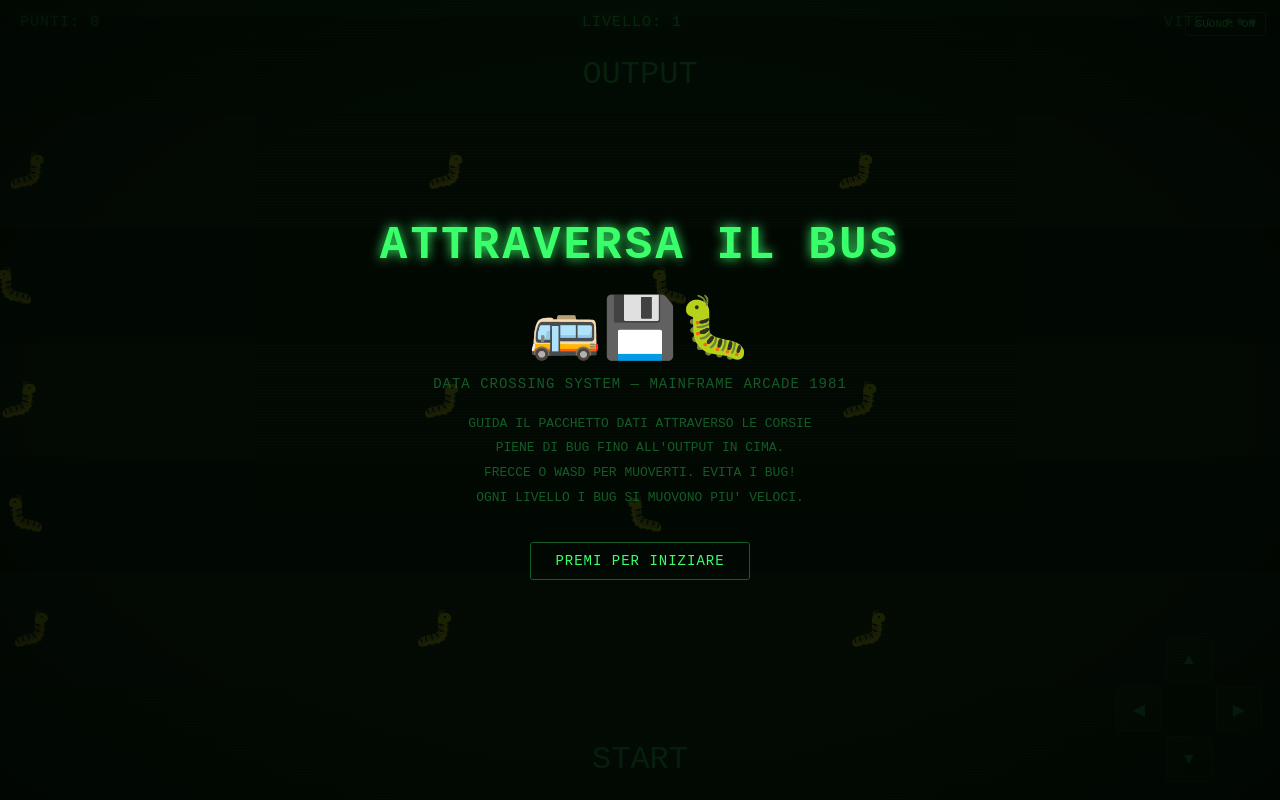
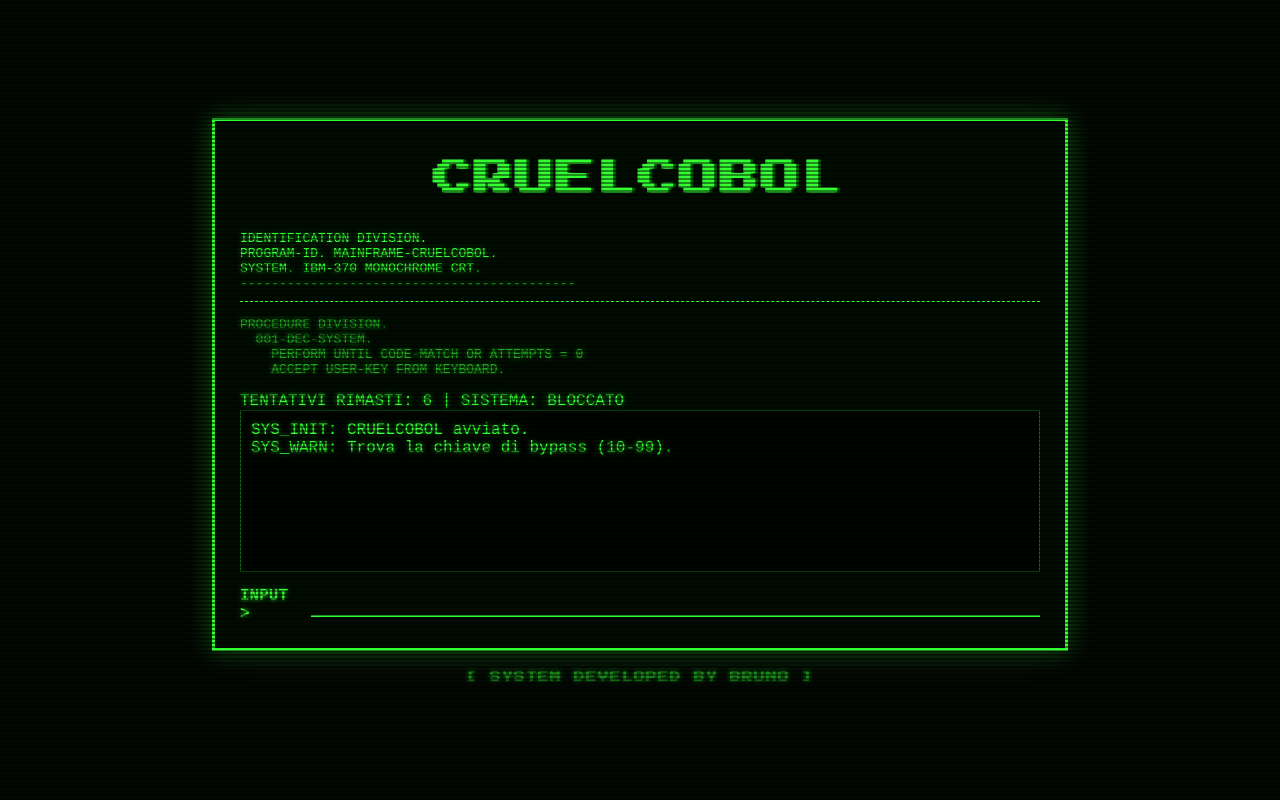
Before and after one commit to cruelben/ORACOLO-COBOL, a plain HTML site: page index.html in a window 1280 px wide. Drawn offline with Linux system fonts and the light colour scheme.

Commit message:
Add files via upload

```diff
--- a/index.html
+++ b/index.html
@@ -2,547 +2,319 @@
 <html lang="it">
 <head>
     <meta charset="UTF-8">
-<meta name="viewport" content="width=device-width, initial-scale=1.0, viewport-fit=cover">
-<title>ATTRAVERSA IL BUS</title>
+    <meta name="viewport" content="width=device-width, initial-scale=1.0">
+    <title>CRUELCOBOL 1982</title>
+    <!-- Importazione del font Pixel Art da Google Fonts -->
+    <link href="https://fonts.googleapis.com/css2?family=Press+Start+2P&display=swap" rel="stylesheet">
     <style>
-  :root {
-    --phosphor: #39ff6a;
-    --phosphor-dim: #145c28;
-    --danger: #ff4d4d;
-    --amber: #ffb000;
+        /* STILE MONITORE A FOSFORI VERDI */
+        body {
+            background-color: #030803;
+            color: #33ff33;
+            font-family: 'Courier New', Courier, monospace;
+            margin: 0;
+            padding: 20px;
+            display: flex;
+            flex-direction: column;
+            justify-content: center;
+            align-items: center;
+            min-height: 100vh;
+            box-sizing: border-box;
+            overflow-x: hidden;
+            text-shadow: 0 0 5px rgba(51, 255, 51, 0.7);
         }
 
-  html, body {
-    margin: 0;
-    padding: 0;
-    width: 100%;
-    height: 100%;
-    background: #000;
-    overflow: hidden;
-    font-family: 'Courier New', 'Lucida Console', monospace;
-    color: var(--phosphor);
+        /* EFFETTO SCANLINE CRT */
+        body::before {
+            content: " ";
+            display: block;
+            position: absolute;
+            top: 0; left: 0; bottom: 0; right: 0;
+            background: linear-gradient(rgba(18, 16, 16, 0) 50%, rgba(0, 0, 0, 0.45) 50%);
+            background-size: 100% 4px;
+            z-index: 2;
+            pointer-events: none;
         }
 
-  #gameCanvas {
-    position: fixed;
-    inset: 0;
-    display: block;
-    background: #010401;
+        .terminal {
+            width: 100%;
+            max-width: 800px;
+            border: 3px solid #33ff33;
+            padding: 25px;
+            box-shadow: 0 0 25px rgba(51, 255, 51, 0.35);
+            background-color: #000c00;
+            position: relative;
+            z-index: 1;
         }
 
-  /* CRT overlay */
-  #crtOverlay {
-    position: fixed;
-    inset: 0;
-    pointer-events: none;
-    z-index: 5;
-    background: repeating-linear-gradient(
-      to bottom,
-      rgba(57,255,106,0.05) 0px,
-      rgba(57,255,106,0.05) 1px,
-      transparent 1px,
-      transparent 3px
-    );
-  }
-  #crtOverlay::after {
-    content: "";
-    position: absolute;
-    inset: 0;
-    background: radial-gradient(ellipse at center, transparent 60%, rgba(0,0,0,0.55) 100%);
+        /* LOGO CRUELCOBOL ENORME E PIXELLATO */
+        .pixel-logo {
+            font-family: 'Press Start 2P', monospace;
+            font-size: 38px;
+            color: #33ff33;
+            text-align: center;
+            margin: 10px 0 30px 0;
+            letter-spacing: 3px;
+            line-height: 1.2;
+            word-wrap: break-word;
+            text-shadow:
+                4px 4px 0px #004400,
+                0 0 12px #33ff33,
+                0 0 25px #33ff33,
+                0 0 40px rgba(51, 255, 51, 0.5);
+            animation: zoomIn 0.8s ease-out, glitchFlicker 3s infinite;
         }
 
-  /* HUD */
-  #hud {
-    position: fixed;
-    top: 0; left: 0; right: 0;
-    z-index: 4;
-    display: flex;
-    justify-content: space-between;
-    padding: 14px 20px;
-    font-size: clamp(11px, 2vw, 15px);
+        /* MEDIA QUERY PER SCHERMI PICCOLI */
+        @media (max-width: 600px) {
+            .pixel-logo {
+                font-size: 24px;
                 letter-spacing: 1px;
-    text-shadow: 0 0 6px rgba(57,255,106,0.6);
+            }
         }
 
-  #hud .lives span { letter-spacing: 3px; }
-
-  #muteBtn {
-    position: fixed;
-    top: 12px;
-    right: 14px;
-    z-index: 6;
-    background: none;
-    border: 1px solid var(--phosphor-dim);
-    color: var(--phosphor);
-    font-family: inherit;
-    font-size: 11px;
-    padding: 5px 10px;
-    border-radius: 3px;
-    cursor: pointer;
-  }
-  #muteBtn:hover { background: var(--phosphor); color: #010401; }
-
-  /* Overlays (title / gameover) */
-  .overlay {
-    position: fixed;
-    inset: 0;
-    z-index: 7;
-    display: flex;
-    flex-direction: column;
-    align-items: center;
-    justify-content: center;
-    text-align: center;
-    background: rgba(1,4,1,0.85);
-    padding: 20px;
+        /* ANIMAZIONE GLITCH/SFARFALLIO RETRO */
+        @keyframes glitchFlicker {
+            0%, 100% { opacity: 1; transform: skew(0deg); }
+            92% { opacity: 1; transform: skew(0deg); }
+            93% { opacity: 0.3; transform: skew(4deg); }
+            94% { opacity: 1; transform: skew(-3deg); }
+            96% { opacity: 0.8; text-shadow: -3px 0 #33ff33, 3px 0 #005500; }
+            97% { opacity: 1; text-shadow: 0 0 15px #33ff33; }
         }
 
-  .overlay.hidden { display: none; }
-
-  .overlay h1 {
-    font-size: clamp(24px, 6vw, 46px);
-    letter-spacing: 3px;
-    margin: 0 0 10px 0;
-    text-shadow: 0 0 12px var(--phosphor);
+        /* ANIMAZIONE ZOOM AVVIO LOGO */
+        @keyframes zoomIn {
+            0% { transform: scale(0.1); opacity: 0; }
+            80% { transform: scale(1.08); opacity: 1; }
+            100% { transform: scale(1); }
         }
 
-  .overlay .icon { font-size: clamp(32px, 8vw, 60px); margin: 10px 0; }
-
-  .overlay .subtitle {
-    font-size: clamp(11px, 2vw, 14px);
-    color: var(--phosphor-dim);
-    letter-spacing: 1px;
-    margin-bottom: 20px;
+        .header {
+            border-bottom: 1px dashed #33ff33;
+            padding-bottom: 10px;
+            margin-bottom: 15px;
+            font-size: 13px;
         }
 
-  .overlay .rules {
-    font-size: clamp(11px, 1.8vw, 13px);
-    line-height: 1.9;
-    color: var(--phosphor-dim);
-    max-width: 420px;
-    margin-bottom: 10px;
+        .code-block {
+            color: #22aa22;
+            font-size: 13px;
+            margin-bottom: 15px;
         }
 
-  .blink { animation: blink 1s steps(1) infinite; }
-  @keyframes blink { 50% { opacity: 0; } }
-
-  .overlay button {
-    margin-top: 22px;
-    background: none;
-    border: 1px solid var(--phosphor-dim);
-    color: var(--phosphor);
-    font-family: inherit;
-    font-size: clamp(12px, 2vw, 14px);
-    letter-spacing: 1px;
-    padding: 10px 24px;
-    border-radius: 3px;
-    cursor: pointer;
-  }
-  .overlay button:hover { background: var(--phosphor); color: #010401; }
-
-  .score-line {
-    font-size: clamp(12px, 2vw, 15px);
-    color: var(--phosphor-dim);
-    margin-top: 8px;
-    line-height: 1.8;
+        .log {
+            height: 140px;
+            overflow-y: auto;
+            border: 1px solid #116611;
+            padding: 10px;
+            margin-bottom: 15px;
+            background-color: #000500;
         }
 
-  /* Touch controls */
-  #touchControls {
-    position: fixed;
-    bottom: 18px;
-    right: 18px;
-    z-index: 6;
-    display: grid;
-    grid-template-columns: repeat(3, 46px);
-    grid-template-rows: repeat(3, 46px);
-    gap: 4px;
-    opacity: 0.55;
+        .input-area {
+            display: flex;
+            align-items: center;
         }
-  #touchControls button {
-    background: rgba(57,255,106,0.08);
-    border: 1px solid var(--phosphor-dim);
-    color: var(--phosphor);
-    border-radius: 4px;
-    font-size: 16px;
-    touch-action: none;
-    user-select: none;
+
+        .prompt {
+            margin-right: 10px;
+            font-weight: bold;
         }
-  #btnUp { grid-column: 2; grid-row: 1; }
-  #btnLeft { grid-column: 1; grid-row: 2; }
-  #btnRight { grid-column: 3; grid-row: 2; }
-  #btnDown { grid-column: 2; grid-row: 3; }
 
-  @media (prefers-reduced-motion: reduce) {
-    .blink { animation: none; }
+        input[type="text"] {
+            background: transparent;
+            border: none;
+            border-bottom: 2px solid #33ff33;
+            color: #33ff33;
+            font-family: inherit;
+            font-size: 18px;
+            outline: none;
+            width: 100%;
+            text-shadow: 0 0 5px rgba(51, 255, 51, 0.7);
+        }
+
+        .btn {
+            background-color: #33ff33;
+            color: #000;
+            border: none;
+            padding: 10px 20px;
+            font-family: 'Press Start 2P', monospace;
+            font-size: 10px;
+            cursor: pointer;
+            margin-top: 12px;
+            box-shadow: 0 0 10px #33ff33;
+        }
+
+        .btn:hover {
+            background-color: #66ff66;
+            box-shadow: 0 0 18px #33ff33;
+        }
+
+        /* PIÈ DI PAGINA BRUNO */
+        .footer {
+            margin-top: 20px;
+            font-family: 'Press Start 2P', monospace;
+            font-size: 11px;
+            color: #22aa22;
+            text-align: center;
+            z-index: 1;
+            letter-spacing: 1px;
+            opacity: 0.8;
         }
     </style>
 </head>
 <body>
 
-<canvas id="gameCanvas"></canvas>
-<div id="crtOverlay"></div>
+<div class="terminal">
+    <!-- LOGO GRANDE PIXELLATO -->
+    <div class="pixel-logo">CRUELCOBOL</div>
 
-<div id="hud" class="hidden">
-  <span>PUNTI: <span id="scoreVal">0</span></span>
-  <span>LIVELLO: <span id="levelVal">1</span></span>
-  <span class="lives">VITE: <span id="livesVal">●●●</span></span>
+    <div class="header">
+        IDENTIFICATION DIVISION.<br>
+        PROGRAM-ID. MAINFRAME-CRUELCOBOL.<br>
+        SYSTEM. IBM-370 MONOCHROME CRT.<br>
+        -------------------------------------------
     </div>
 
-<button id="muteBtn" type="button">SUONO: ON</button>
-
-<div id="touchControls" class="hidden">
-  <button id="btnUp" type="button">▲</button>
-  <button id="btnLeft" type="button">◀</button>
-  <button id="btnRight" type="button">▶</button>
-  <button id="btnDown" type="button">▼</button>
+    <div class="code-block">
+        PROCEDURE DIVISION.<br>
+        &nbsp;&nbsp;001-DEC-SYSTEM.<br>
+        &nbsp;&nbsp;&nbsp;&nbsp;PERFORM UNTIL CODE-MATCH OR ATTEMPTS = 0<br>
+        &nbsp;&nbsp;&nbsp;&nbsp;ACCEPT USER-KEY FROM KEYBOARD.
     </div>
 
-<div class="overlay" id="titleScreen">
-  <h1>ATTRAVERSA IL BUS</h1>
-  <div class="icon">🚌💾🐛</div>
-  <div class="subtitle">DATA CROSSING SYSTEM &mdash; MAINFRAME ARCADE 1981</div>
-  <div class="rules">
-    GUIDA IL PACCHETTO DATI ATTRAVERSO LE CORSIE<br>
-    PIENE DI BUG FINO ALL'OUTPUT IN CIMA.<br>
-    FRECCE O WASD PER MUOVERTI. EVITA I BUG!<br>
-    OGNI LIVELLO I BUG SI MUOVONO PIU' VELOCI.
-  </div>
-  <button id="startBtn" type="button" class="blink">PREMI PER INIZIARE</button>
+    <div id="status">TENTATIVI RIMASTI: <span id="attempts">6</span> | SISTEMA: BLOCCATO</div>
+
+    <div class="log" id="terminal-log">
+        SYS_INIT: CRUELCOBOL avviato.<br>
+        SYS_WARN: Trova la chiave di bypass a 2 cifre (10-99).<br>
     </div>
 
-<div class="overlay hidden" id="gameOverScreen">
-  <h1 id="gameOverTitle">GAME OVER</h1>
-  <div class="score-line">
-    PUNTEGGIO FINALE: <span id="finalScore">0</span><br>
-    LIVELLO RAGGIUNTO: <span id="finalLevel">1</span>
+    <div class="input-area">
+        <span class="prompt">INPUT &gt;</span>
+        <input type="text" id="user-input" maxlength="2" autofocus autocomplete="off">
     </div>
-  <button id="restartBtn" type="button">RIGIOCA</button>
+
+    <button class="btn" onclick="startGame()" id="start-btn" style="display:none;">RIAVVIA SYSTEM</button>
+</div>
+
+<!-- CREDITI A PIÈ DI PAGINA -->
+<div class="footer">
+    [ SYSTEM DEVELOPED BY BRUNO ]
 </div>
 
 <script>
-/* ================= AUDIO (sintetizzato, nessun file esterno) ================= */
-let audioCtx = null;
-let soundOn = true;
+    let secretCode;
+    let attemptsLeft;
+    let gameOver = false;
 
-function getCtx() {
-  if (!audioCtx) audioCtx = new (window.AudioContext || window.webkitAudioContext)();
-  if (audioCtx.state === 'suspended') audioCtx.resume();
-  return audioCtx;
+    // WEB AUDIO API - SUONI SINTETICI RETRO 8-BIT
+    const audioCtx = new (window.AudioContext || window.webkitAudioContext)();
+
+    function playBeep(freq, type, duration) {
+        if (audioCtx.state === 'suspended') {
+            audioCtx.resume();
+        }
+        const osc = audioCtx.createOscillator();
+        const gain = audioCtx.createGain();
+
+        osc.type = type;
+        osc.frequency.setValueAtTime(freq, audioCtx.currentTime);
+
+        gain.gain.setValueAtTime(0.1, audioCtx.currentTime);
+        gain.gain.exponentialRampToValueAtTime(0.01, audioCtx.currentTime + duration);
+
+        osc.connect(gain);
+        gain.connect(audioCtx.destination);
+
+        osc.start();
+        osc.stop(audioCtx.currentTime + duration);
     }
 
-function beep(freq, duration, type = 'square', startDelay = 0, volume = 0.12) {
-  if (!soundOn) return;
-  const ctx = getCtx();
-  const osc = ctx.createOscillator();
-  const gain = ctx.createGain();
-  osc.type = type;
-  osc.frequency.value = freq;
-  gain.gain.setValueAtTime(volume, ctx.currentTime + startDelay);
-  gain.gain.exponentialRampToValueAtTime(0.001, ctx.currentTime + startDelay + duration);
-  osc.connect(gain);
-  gain.connect(ctx.destination);
-  osc.start(ctx.currentTime + startDelay);
-  osc.stop(ctx.currentTime + startDelay + duration);
+    function playKeySound() {
+        playBeep(800, 'square', 0.04);
     }
 
-const sfxHop = () => beep(520, 0.05, 'square', 0, 0.09);
-const sfxCrash = () => { beep(160, 0.18, 'sawtooth', 0, 0.15); beep(90, 0.25, 'sawtooth', 0.12, 0.15); };
-const sfxLevelUp = () => { beep(523, 0.09, 'square', 0); beep(659, 0.09, 'square', 0.09); beep(784, 0.16, 'square', 0.18); };
-const sfxGameOver = () => { beep(200, 0.25, 'sawtooth', 0, 0.15); beep(140, 0.3, 'sawtooth', 0.2, 0.15); beep(80, 0.45, 'sawtooth', 0.45, 0.15); };
-const sfxClick = () => beep(300, 0.05, 'square', 0, 0.08);
-
-/* ================= CANVAS SETUP ================= */
-const canvas = document.getElementById('gameCanvas');
-const ctx2d = canvas.getContext('2d');
-let W = 0, H = 0;
-
-function resize() {
-  W = canvas.width = window.innerWidth;
-  H = canvas.height = window.innerHeight;
-  computeGeometry();
-}
-window.addEventListener('resize', resize);
-
-/* ================= GAME CONSTANTS ================= */
-const NUM_LANES = 7; // 0 = start (bottom), 6 = goal (top)
-let laneH = 0;
-
-function computeGeometry() {
-  laneH = H / NUM_LANES;
+    function playSuccessSound() {
+        playBeep(440, 'triangle', 0.1);
+        setTimeout(() => playBeep(660, 'triangle', 0.1), 100);
+        setTimeout(() => playBeep(880, 'triangle', 0.25), 200);
     }
 
-const LANE_COLORS = ['#0a1d0d', '#132a17'];
-
-/* ================= STATE ================= */
-let state = 'title'; // title | playing | gameover
-let score = 0, lives = 3, level = 1;
-let player, obstacles = [];
-let lastTime = 0;
-let maxRowReachedThisLife = 0;
-let invulnerableUntil = 0;
-
-function laneY(row) {
-  // row 0 = bottom (start), row NUM_LANES-1 = top (goal)
-  return H - (row + 0.5) * laneH;
+    function playFailSound() {
+        playBeep(180, 'sawtooth', 0.35);
     }
 
-function makePlayer() {
-  return {
-    row: 0,
-    x: W / 2,
-    targetY: laneY(0),
-    y: laneY(0),
-    size: Math.min(laneH * 0.6, W * 0.035, 34),
-    moving: false,
-    vx: 0
-  };
+    // AVVIO GIOCO
+    function startGame() {
+        secretCode = Math.floor(Math.random() * 90) + 10;
+        attemptsLeft = 6;
+        gameOver = false;
+
+        document.getElementById('attempts').innerText = attemptsLeft;
+        document.getElementById('terminal-log').innerHTML = "SYS_INIT: CRUELCOBOL avviato.<br>SYS_WARN: Trova la chiave di bypass (10-99).<br>";
+        document.getElementById('user-input').disabled = false;
+        document.getElementById('user-input').value = '';
+        document.getElementById('user-input').focus();
+        document.getElementById('start-btn').style.display = 'none';
+
+        playBeep(600, 'sine', 0.1);
     }
 
-function makeObstaclesForLevel() {
-  const obs = [];
-  const dangerLanes = NUM_LANES - 2; // lanes 1..5
-  for (let lane = 1; lane <= dangerLanes; lane++) {
-    const dir = lane % 2 === 0 ? 1 : -1;
-    const baseSpeed = (60 + lane * 12 + level * 14) * dir;
-    const count = 2 + (lane % 2);
-    for (let i = 0; i < count; i++) {
-      obs.push({
-        row: lane,
-        x: (W / count) * i + Math.random() * 40,
-        w: Math.min(laneH * 1.1, 70),
-        h: laneH * 0.55,
-        speed: baseSpeed
-      });
-    }
-  }
-  return obs;
+    function logMessage(msg) {
+        const log = document.getElementById('terminal-log');
+        log.innerHTML += msg + "<br>";
+        log.scrollTop = log.scrollHeight;
     }
 
-function resetRun() {
-  score = 0; lives = 3; level = 1;
-  player = makePlayer();
-  obstacles = makeObstaclesForLevel();
-  maxRowReachedThisLife = 0;
+    document.getElementById('user-input').addEventListener('keydown', function(e) {
+        if (gameOver) return;
+
+        if (e.key >= '0' && e.key <= '9') {
+            playKeySound();
         }
 
-function respawnPlayer() {
-  player.row = 0;
-  player.x = W / 2;
-  player.y = laneY(0);
-  player.targetY = laneY(0);
-  maxRowReachedThisLife = 0;
-  invulnerableUntil = performance.now() + 1200;
+        if (e.key === 'Enter') {
+            const val = parseInt(this.value);
+            this.value = '';
+
+            if (isNaN(val) || val < 10 || val > 99) {
+                logMessage("<span style='color: #ff3333;'>ERR: INSERIRE UN NUMERO A 2 CIFRE</span>");
+                playFailSound();
+                return;
             }
 
-function nextLevel() {
-  level++;
-  obstacles = makeObstaclesForLevel();
-  respawnPlayer();
-}
+            attemptsLeft--;
+            document.getElementById('attempts').innerText = attemptsLeft;
 
-/* ================= INPUT ================= */
-const keys = {};
-let moveCooldown = 0;
+            if (val === secretCode) {
+                playSuccessSound();
+                logMessage(`<span style='color: #ffff33;'>&gt; ACCESS GRANTED! CODICE: ${secretCode}</span>`);
+                logMessage("STATUS: MAINFRAME SBLOCCATO.");
+                endGame();
+            } else {
+                playBeep(300, 'square', 0.08);
+                const hint = val < secretCode ? "TROPPO BASSO" : "TROPPO ALTO";
+                logMessage(`&gt; INP: ${val} - CHECK: ${hint}`);
 
-function tryMoveRow(delta) {
-  if (state !== 'playing') return;
-  const now = performance.now();
-  if (now < moveCooldown) return;
-  moveCooldown = now + 140;
-
-  const newRow = player.row + delta;
-  if (newRow < 0 || newRow >= NUM_LANES) return;
-  player.row = newRow;
-  player.targetY = laneY(newRow);
-  sfxHop();
-
-  if (newRow > maxRowReachedThisLife) {
-    score += 10;
-    maxRowReachedThisLife = newRow;
-  }
-
-  if (newRow === NUM_LANES - 1) {
-    score += 50 * level;
-    sfxLevelUp();
-    setTimeout(() => { if (state === 'playing') nextLevel(); }, 500);
-  }
-}
-
-window.addEventListener('keydown', (e) => {
-  keys[e.key] = true;
-  if (['ArrowUp','w','W'].includes(e.key)) tryMoveRow(1);
-  if (['ArrowDown','s','S'].includes(e.key)) tryMoveRow(-1);
-});
-window.addEventListener('keyup', (e) => { keys[e.key] = false; });
-
-function bindHold(id, fn) {
-  const el = document.getElementById(id);
-  let iv = null;
-  const start = (e) => { e.preventDefault(); fn(); iv = setInterval(fn, 16); };
-  const stop = () => { clearInterval(iv); };
-  el.addEventListener('mousedown', start);
-  el.addEventListener('touchstart', start);
-  el.addEventListener('mouseup', stop);
-  el.addEventListener('mouseleave', stop);
-  el.addEventListener('touchend', stop);
-}
-
-bindHold('btnLeft', () => { keys['ArrowLeft'] = true; setTimeout(() => keys['ArrowLeft'] = false, 30); });
-bindHold('btnRight', () => { keys['ArrowRight'] = true; setTimeout(() => keys['ArrowRight'] = false, 30); });
-document.getElementById('btnUp').addEventListener('click', () => tryMoveRow(1));
-document.getElementById('btnDown').addEventListener('click', () => tryMoveRow(-1));
-
-/* ================= UPDATE / RENDER ================= */
-function updatePlayer(dt) {
-  // smooth vertical movement toward target lane
-  player.y += (player.targetY - player.y) * Math.min(dt * 10, 1);
-
-  // horizontal continuous movement
-  const speed = W * 0.5; // px/sec
-  let dir = 0;
-  if (keys['ArrowLeft'] || keys['a'] || keys['A']) dir -= 1;
-  if (keys['ArrowRight'] || keys['d'] || keys['D']) dir += 1;
-  player.x += dir * speed * dt;
-  player.x = Math.max(player.size, Math.min(W - player.size, player.x));
-}
-
-function updateObstacles(dt) {
-  obstacles.forEach(o => {
-    o.x += o.speed * dt;
-    if (o.speed > 0 && o.x - o.w / 2 > W) o.x = -o.w / 2;
-    if (o.speed < 0 && o.x + o.w / 2 < 0) o.x = W + o.w / 2;
-  });
-}
-
-function checkCollisions() {
-  if (performance.now() < invulnerableUntil) return;
-  const pSize = player.size;
-  for (const o of obstacles) {
-    if (o.row !== player.row) continue;
-    const oy = laneY(o.row);
-    const dx = Math.abs(player.x - o.x);
-    const dy = Math.abs(player.y - oy);
-    if (dx < (pSize + o.w) / 2.2 && dy < (pSize + o.h) / 2.2) {
-      onHit();
-      return;
+                if (attemptsLeft <= 0) {
+                    playFailSound();
+                    logMessage(`<span style='color: #ff3333;'>&gt; ACCESS DENIED! CODICE: ${secretCode}</span>`);
+                    logMessage("STATUS: SISTEMA BLOCCATO PERMANENTEMENTE.");
+                    endGame();
                 }
             }
         }
+    });
 
-function onHit() {
-  lives--;
-  sfxCrash();
-  updateHud();
-  if (lives <= 0) {
-    endGame();
-  } else {
-    respawnPlayer();
-  }
+    function endGame() {
+        gameOver = true;
+        document.getElementById('user-input').disabled = true;
+        document.getElementById('start-btn').style.display = 'inline-block';
     }
 
-function updateHud() {
-  document.getElementById('scoreVal').textContent = score;
-  document.getElementById('levelVal').textContent = level;
-  document.getElementById('livesVal').textContent = '●'.repeat(Math.max(lives,0)) + '○'.repeat(3 - Math.max(lives,0));
-}
-
-function drawLanes() {
-  for (let i = 0; i < NUM_LANES; i++) {
-    const y = H - (i + 1) * laneH;
-    ctx2d.fillStyle = (i === 0 || i === NUM_LANES - 1) ? '#0d2e14' : LANE_COLORS[i % 2];
-    ctx2d.fillRect(0, y, W, laneH);
-  }
-  // goal stripe
-  ctx2d.fillStyle = 'rgba(57,255,106,0.12)';
-  ctx2d.fillRect(0, 0, W, laneH * 0.15);
-  ctx2d.fillStyle = 'var(--phosphor)';
-  ctx2d.font = `${Math.max(12, laneH * 0.28)}px "Courier New", monospace`;
-  ctx2d.fillStyle = '#39ff6a';
-  ctx2d.textAlign = 'center';
-  ctx2d.globalAlpha = 0.7;
-  ctx2d.fillText('OUTPUT', W / 2, laneH * 0.65);
-  ctx2d.fillText('START', W / 2, H - laneH * 0.35);
-  ctx2d.globalAlpha = 1;
-}
-
-function drawObstacles() {
-  ctx2d.font = `${Math.max(16, Math.min(laneH * 0.7, 34))}px "Courier New", monospace`;
-  ctx2d.textAlign = 'center';
-  ctx2d.textBaseline = 'middle';
-  obstacles.forEach(o => {
-    const y = laneY(o.row);
-    ctx2d.save();
-    if (o.speed < 0) { ctx2d.translate(o.x, y); ctx2d.scale(-1, 1); ctx2d.fillText('🐛', 0, 2); }
-    else { ctx2d.fillText('🐛', o.x, y + 2); }
-    ctx2d.restore();
-  });
-}
-
-function drawPlayer() {
-  const blinking = performance.now() < invulnerableUntil && Math.floor(performance.now() / 100) % 2 === 0;
-  if (blinking) return;
-  ctx2d.font = `${Math.max(18, player.size * 1.4)}px "Courier New", monospace`;
-  ctx2d.textAlign = 'center';
-  ctx2d.textBaseline = 'middle';
-  ctx2d.fillText('💾', player.x, player.y + 2);
-}
-
-function loop(ts) {
-  if (!lastTime) lastTime = ts;
-  const dt = Math.min((ts - lastTime) / 1000, 0.05);
-  lastTime = ts;
-
-  ctx2d.clearRect(0, 0, W, H);
-  drawLanes();
-
-  if (state === 'playing') {
-    updatePlayer(dt);
-    updateObstacles(dt);
-    checkCollisions();
-    drawObstacles();
-    drawPlayer();
-  } else {
-    drawObstacles();
-  }
-
-  requestAnimationFrame(loop);
-}
-
-/* ================= GAME FLOW ================= */
-function endGame() {
-  state = 'gameover';
-  sfxGameOver();
-  document.getElementById('hud').classList.add('hidden');
-  document.getElementById('touchControls').classList.add('hidden');
-  document.getElementById('finalScore').textContent = score;
-  document.getElementById('finalLevel').textContent = level;
-  document.getElementById('gameOverScreen').classList.remove('hidden');
-}
-
-function startGame() {
-  resize();
-  resetRun();
-  state = 'playing';
-  document.getElementById('titleScreen').classList.add('hidden');
-  document.getElementById('gameOverScreen').classList.add('hidden');
-  document.getElementById('hud').classList.remove('hidden');
-  document.getElementById('touchControls').classList.remove('hidden');
-  updateHud();
-  invulnerableUntil = performance.now() + 800;
-}
-
-document.getElementById('startBtn').addEventListener('click', () => { getCtx(); sfxClick(); startGame(); });
-document.getElementById('restartBtn').addEventListener('click', () => { sfxClick(); startGame(); });
-
-document.getElementById('muteBtn').addEventListener('click', () => {
-  soundOn = !soundOn;
-  document.getElementById('muteBtn').textContent = 'SUONO: ' + (soundOn ? 'ON' : 'OFF');
-});
-
-resize();
-player = makePlayer();
-obstacles = makeObstaclesForLevel();
-requestAnimationFrame(loop);
+    startGame();
 </script>
 
 </body>
```
Lines whose indentation alone changed are shown as unchanged.
